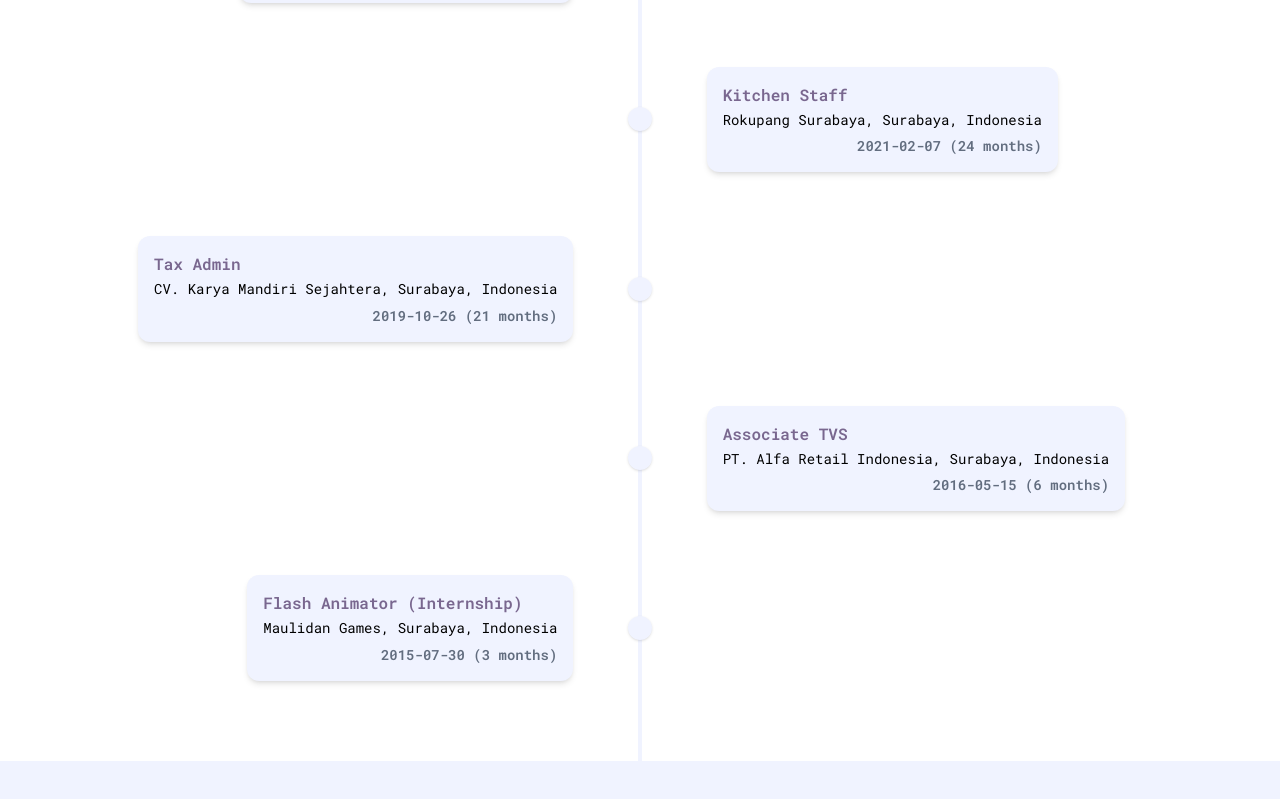
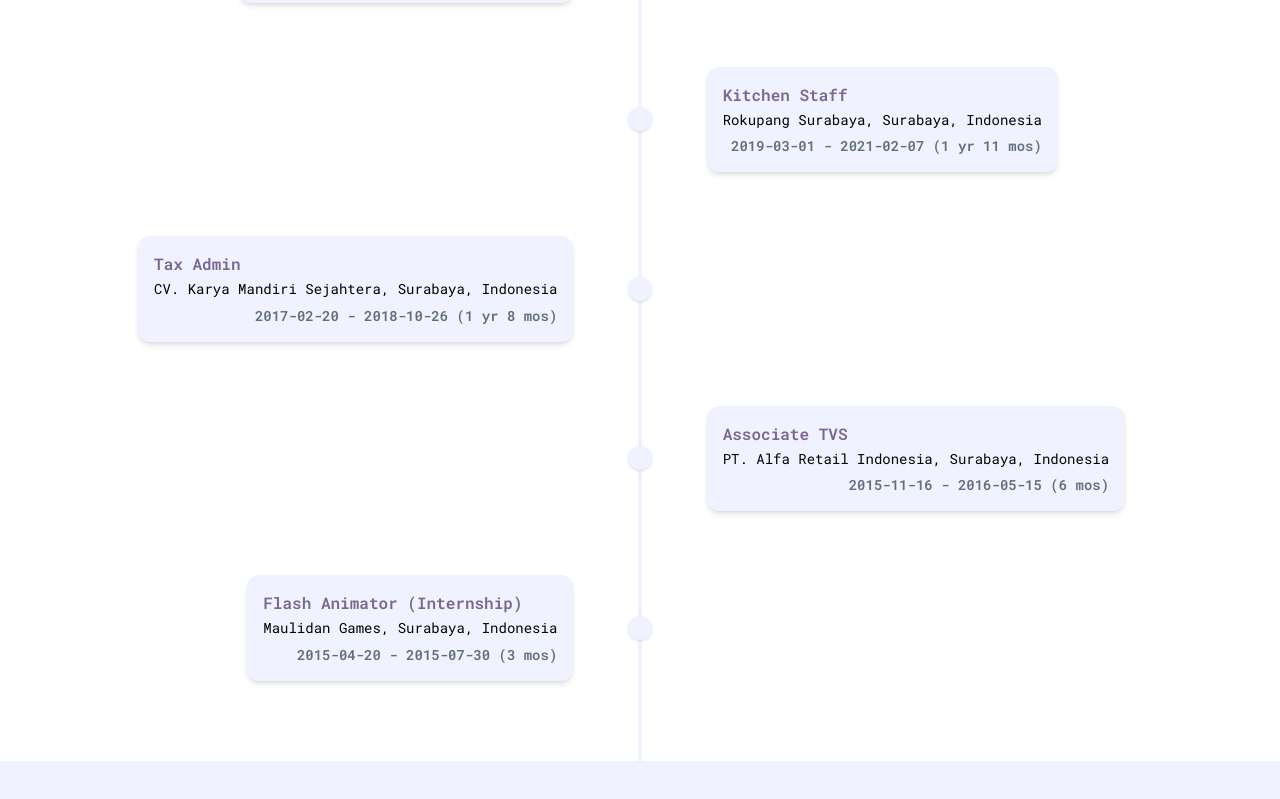
Before and after one commit to erlankurnia/erlankurnia.github.io, a Vue app: page / in a window 1280 px wide. Shown: the part 1745-2544 px from the top of the page. Built offline with nearby package versions, Linux system fonts and the light colour scheme.

Commit message:
Update . .

```diff
--- a/src/components/StoryComponent.vue
+++ b/src/components/StoryComponent.vue
@@ -15,19 +15,61 @@
 			</div>
 
 			<!-- Timeline -->
-			<Timeline2Component></Timeline2Component>
+			<Timeline2Component :histories="histories"></Timeline2Component>
 			<!-- Timeline -->
 		</div>
 	</section>
 </template>
 
-<script setup>
-import Timeline2Component from "./Timeline2Component.vue";
-</script>
+<script setup></script>
 
 <script>
+import { ref } from "vue";
+import Timeline2Component from "./Timeline2Component.vue";
+
 export default {
 	name: "StoryComponent",
-	setup() {},
+	components: { Timeline2Component },
+	setup() {
+		const histories = ref([
+			{
+				title: "Unity Developer",
+				dateFrom: "2021-02-08",
+				dateTo: "Now",
+				desc: "Anak Pintar Studio, Bogor, Indonesia",
+				url: "",
+			},
+			{
+				title: "Kitchen Staff",
+				dateFrom: "2019-03-01",
+				dateTo: "2021-02-07",
+				desc: "Rokupang Surabaya, Surabaya, Indonesia",
+				url: "",
+			},
+			{
+				title: "Tax Admin",
+				dateFrom: "2017-02-20",
+				dateTo: "2018-10-26",
+				desc: "CV. Karya Mandiri Sejahtera, Surabaya, Indonesia",
+				url: "",
+			},
+			{
+				title: "Associate TVS",
+				dateFrom: "2015-11-16",
+				dateTo: "2016-05-15",
+				desc: "PT. Alfa Retail Indonesia, Surabaya, Indonesia",
+				url: "",
+			},
+			{
+				title: "Flash Animator (Internship)",
+				dateFrom: "2015-04-20",
+				dateTo: "2015-07-30",
+				desc: "Maulidan Games, Surabaya, Indonesia",
+				url: "",
+			},
+		]);
+
+		return { histories };
+	},
 };
 </script>
--- a/src/components/Timeline2Component.vue
+++ b/src/components/Timeline2Component.vue
@@ -17,7 +17,9 @@
 						<p class="mb-2 text-sm leading-tight text-justify">
 							{{ history.desc }}
 						</p>
-						<p class="text-sm font-semibold text-right opacity-75 text-secondary">{{ history.date }}</p>
+						<p class="text-xs font-semibold text-right opacity-75 lg:text-sm text-secondary">
+							{{ `${history.dateFrom} - ${history.dateTo} (${monthsToYears(monthDiff(history.dateFrom, history.dateTo))})` }}
+						</p>
 					</div>
 					<div class="relative col-start-5 col-end-6 mr-10 md:mx-auto">
 						<div
@@ -72,7 +74,9 @@
 						<p class="mb-2 text-sm leading-tight text-justify">
 							{{ history.desc }}
 						</p>
-						<p class="text-sm font-semibold text-right opacity-75 text-secondary">{{ history.date }}</p>
+						<p class="text-xs font-semibold text-right opacity-75 lg:text-sm text-secondary">
+							{{ `${history.dateFrom} - ${history.dateTo} (${monthsToYears(monthDiff(history.dateFrom, history.dateTo))})` }}
+						</p>
 					</div>
 				</div>
 				<!-- right -->
@@ -86,61 +90,96 @@ import { ref } from "vue";
 
 export default {
 	name: "Timeline2Component",
-	setup() {
-		const histories = ref([
-			{
-				title: "Unity Developer",
-				date: "Now",
-				desc: "Anak Pintar Studio, Bogor, Indonesia",
-				url: "",
-			},
-			{
-				title: "Kitchen Staff",
-				date: "2021-02-07 (24 months)",
-				desc: "Rokupang Surabaya, Surabaya, Indonesia",
-				url: "",
-			},
-			{
-				title: "Tax Admin",
-				date: "2019-10-26 (21 months)",
-				desc: "CV. Karya Mandiri Sejahtera, Surabaya, Indonesia",
-				url: "",
-			},
-			{
-				title: "Associate TVS",
-				date: "2016-05-15 (6 months)",
-				desc: "PT. Alfa Retail Indonesia, Surabaya, Indonesia",
-				url: "",
-			},
-			{
-				title: "Flash Animator (Internship)",
-				date: "2015-07-30 (3 months)",
-				desc: "Maulidan Games, Surabaya, Indonesia",
-				url: "",
-			},
-		]);
+	props: ["histories"],
+	// setup(props) {
+	// 	const histories = ref([
+	// 		{
+	// 			title: "Unity Developer",
+	// 			dateFrom: "2021-02-08",
+	// 			dateTo: "Now",
+	// 			desc: "Anak Pintar Studio, Bogor, Indonesia",
+	// 			url: "",
+	// 		},
+	// 		{
+	// 			title: "Kitchen Staff",
+	// 			dateFrom: "2019-03-01",
+	// 			dateTo: "2021-02-07",
+	// 			desc: "Rokupang Surabaya, Surabaya, Indonesia",
+	// 			url: "",
+	// 		},
+	// 		{
+	// 			title: "Tax Admin",
+	// 			dateFrom: "2017-02-20",
+	// 			dateTo: "2018-10-26",
+	// 			desc: "CV. Karya Mandiri Sejahtera, Surabaya, Indonesia",
+	// 			url: "",
+	// 		},
+	// 		{
+	// 			title: "Associate TVS",
+	// 			dateFrom: "2015-11-16",
+	// 			dateTo: "2016-05-15",
+	// 			desc: "PT. Alfa Retail Indonesia, Surabaya, Indonesia",
+	// 			url: "",
+	// 		},
+	// 		{
+	// 			title: "Flash Animator (Internship)",
+	// 			dateFrom: "2015-04-20",
+	// 			dateTo: "2015-07-30",
+	// 			desc: "Maulidan Games, Surabaya, Indonesia",
+	// 			url: "",
+	// 		},
+	// 	]);
 
-		// On scrolling
-		const onScroll = () => {
-			let index = 0;
-			while (index < histories.length) {
-				const item = document.querySelector(".timeline-item-id-" + index);
+	// 	// On scrolling
+	// 	// const onScroll = () => {
+	// 	// 	let index = 0;
+	// 	// 	while (index < histories.length) {
+	// 	// 		const item = document.querySelector(".timeline-item-id-" + index);
 
-				if (item != null) {
-					console.log(`.timeline-item-id-${index}: ${item.offsetTop}`);
-					// if (window.scrollY > item.offsetTop) {
-					// 	item.classList.add("lan-navbar-fixed");
-					// } else {
-					// 	item.classList.remove("lan-navbar-fixed");
-					// }
-				}
-				index++;
-			}
-		};
-		window.addEventListener("scroll", onScroll);
-		// On scrolling
+	// 	// 		if (item != null) {
+	// 	// 			console.log(`.timeline-item-id-${index}: ${item.offsetTop}`);
+	// 	// 			// if (window.scrollY > item.offsetTop) {
+	// 	// 			// 	item.classList.add("lan-navbar-fixed");
+	// 	// 			// } else {
+	// 	// 			// 	item.classList.remove("lan-navbar-fixed");
+	// 	// 			// }
+	// 	// 		}
+	// 	// 		index++;
+	// 	// 	}
+	// 	// };
+	// 	// window.addEventListener("scroll", onScroll);
+	// 	// On scrolling
 
-		return { histories };
+	// 	return { histories };
+	// },
+	methods: {
+		monthDiff(dateFrom, dateTo) {
+			dateFrom = ("" + dateFrom).toUpperCase();
+			dateTo = ("" + dateTo).toUpperCase();
+
+			if (dateFrom == "NOW" || dateFrom == "" || dateFrom == null) dateFrom = new Date();
+			if (dateTo == "NOW" || dateTo == "" || dateTo == null) dateTo = new Date();
+
+			if (typeof dateFrom === "string") dateFrom = new Date(dateFrom);
+			if (typeof dateTo === "string") dateTo = new Date(dateTo);
+
+			return dateTo.getMonth() - dateFrom.getMonth() + 12 * (dateTo.getFullYear() - dateFrom.getFullYear());
+		},
+		monthsToYears(months) {
+			let years = Math.floor(months / 12);
+			months = months % 12;
+			// console.log(`${years} ${months}`);
+
+			if (years > 1) years = years + " yrs";
+			else if (years == 1) years = years + " yr";
+			else years = "";
+
+			if (months > 1) months = months + " mos";
+			else if (months == 1) months = months + " mo";
+			else months = "";
+
+			return `${years} ${months}`.trim();
+		},
 	},
 };
 </script>
```
